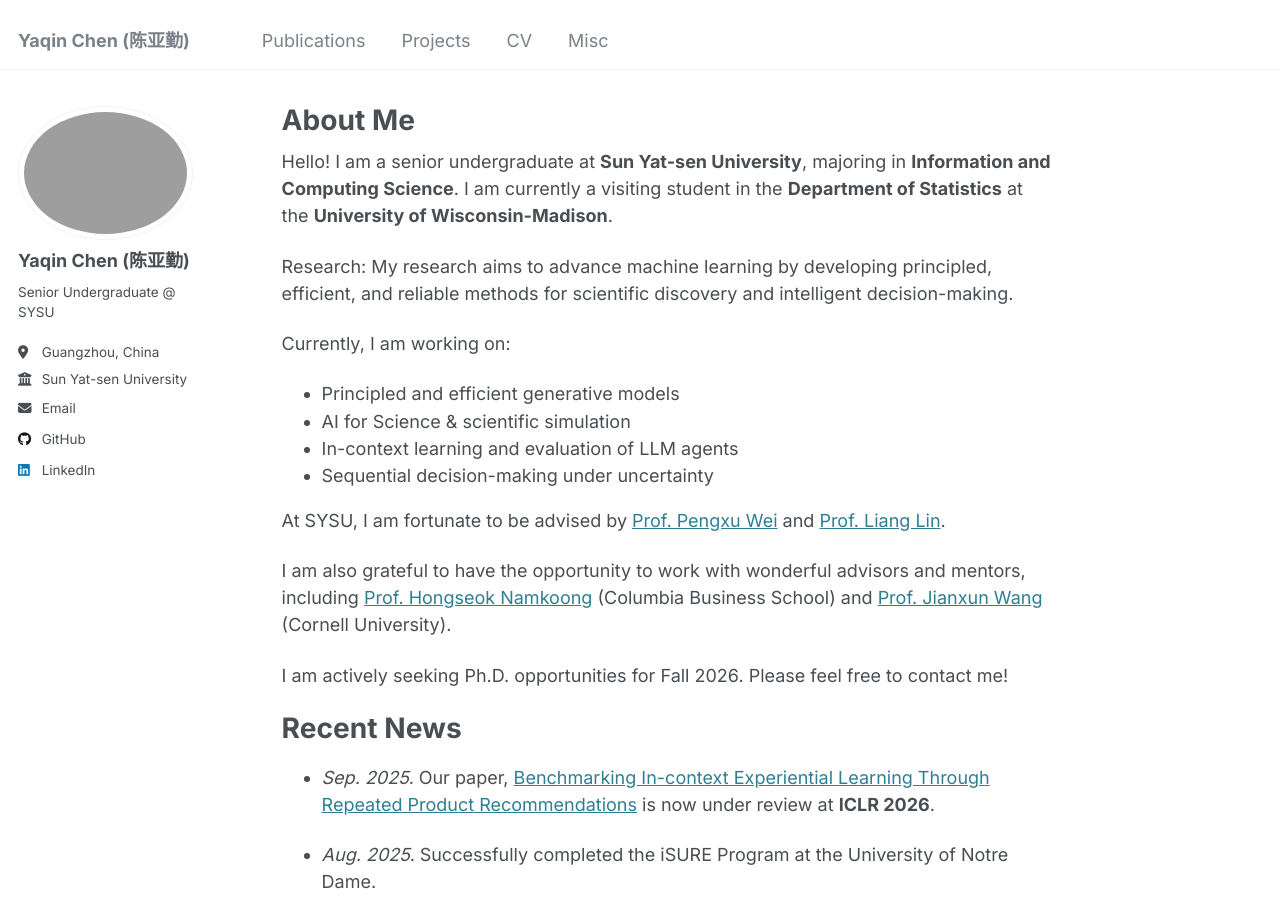
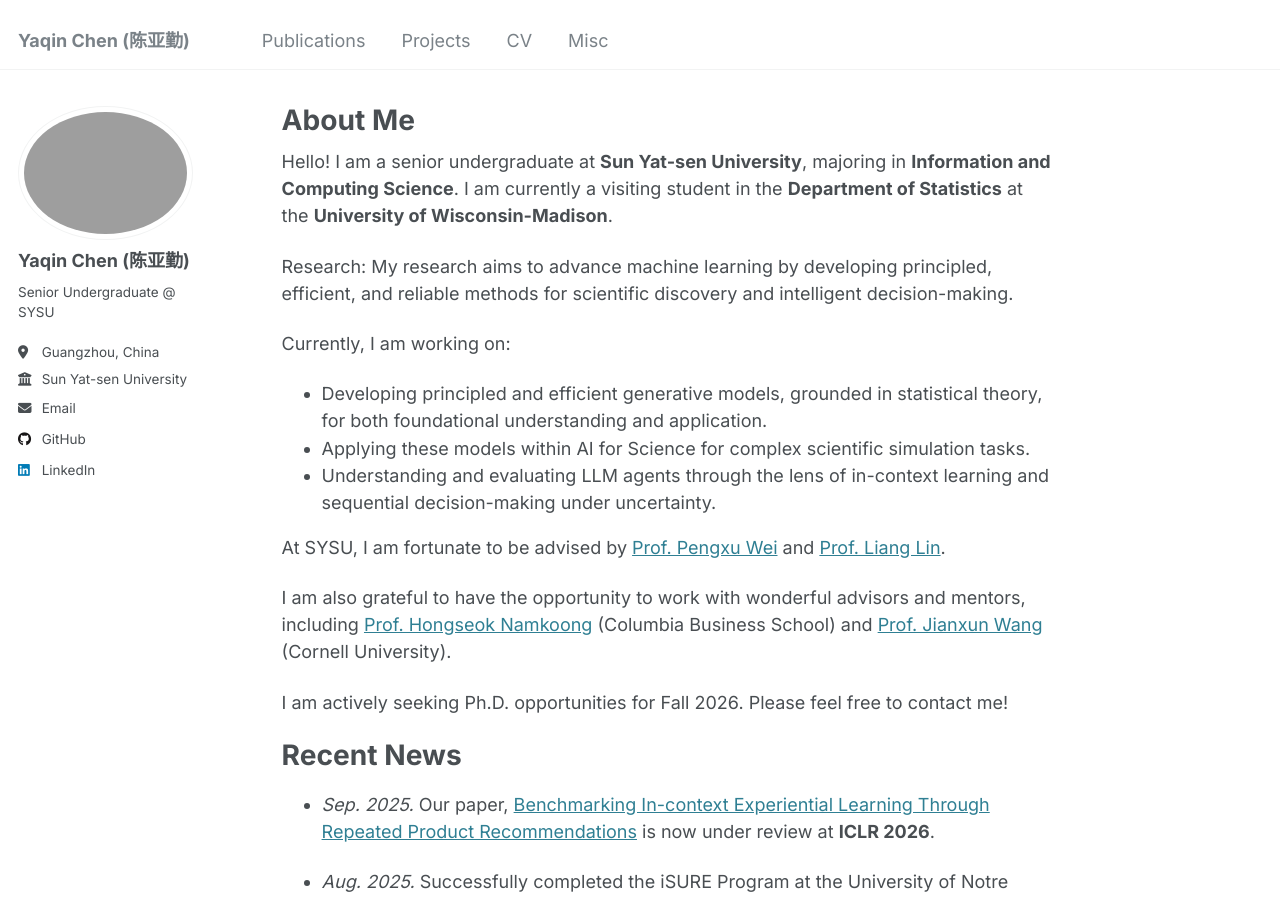
Before and after one commit to chen-yaqin/chen-yaqin.github.io, a Jekyll site: the page built from _pages/about.md, in a window 1280 px wide and 900 px high. Built offline with Jekyll 4.4.1, drawn with Linux system fonts in a browser that asks for light colours.

Commit message:
change 14

```diff
--- a/_pages/about.md
+++ b/_pages/about.md
@@ -13,10 +13,9 @@
 
 Currently, I am working on:
 
-- Principled and efficient generative models
--  AI for Science & scientific simulation
--  In-context learning and evaluation of LLM agents
--  Sequential decision-making under uncertainty
+* Developing principled and efficient generative models, grounded in statistical theory, for both foundational understanding and application.
+* Applying these models within AI for Science for complex scientific simulation tasks.
+* Understanding and evaluating LLM agents through the lens of in-context learning and sequential decision-making under uncertainty.
 
 At SYSU, I am fortunate to be advised by [Prof. Pengxu Wei](https://pengxuwei.github.io/) and [Prof. Liang Lin](https://www.sysu-hcp.net/faculty/lianglin.html).
 
```
Also changed, not shown: _publications/BIEL.md (+1 -1 lines), _publications/Training_free_techniques.md (+0 -2 lines).
